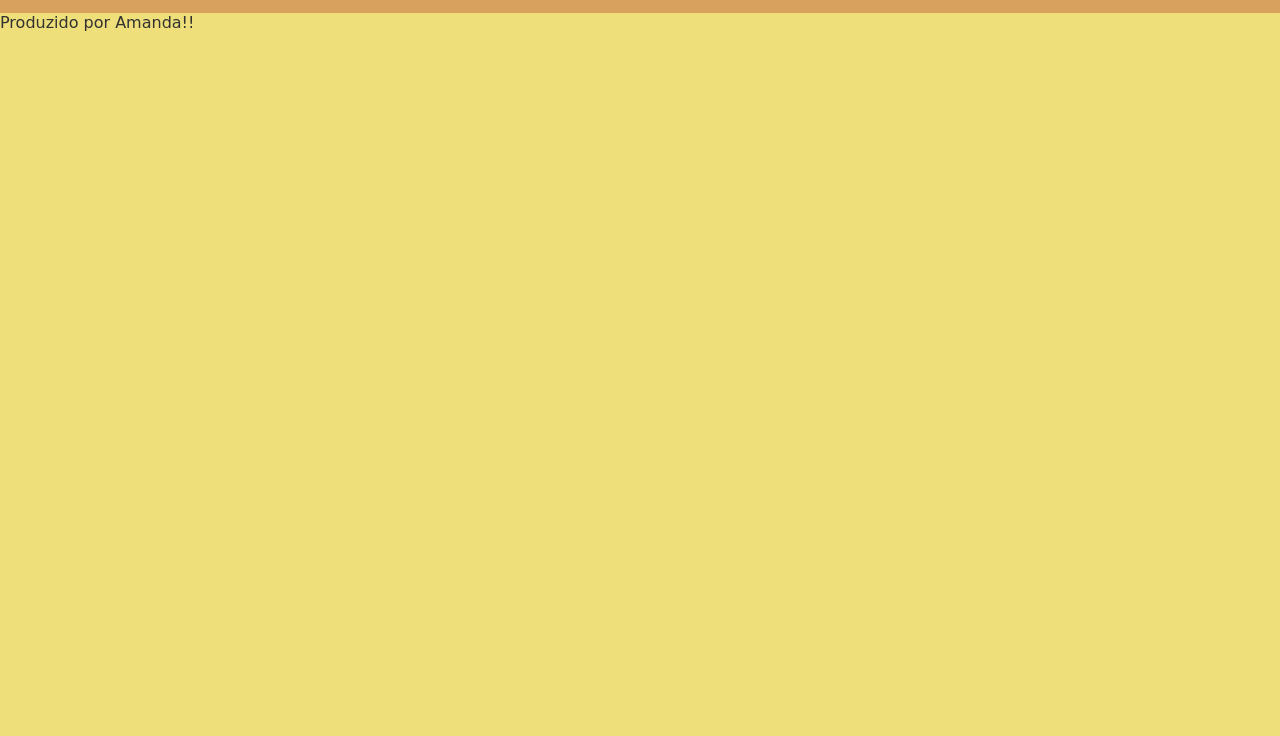
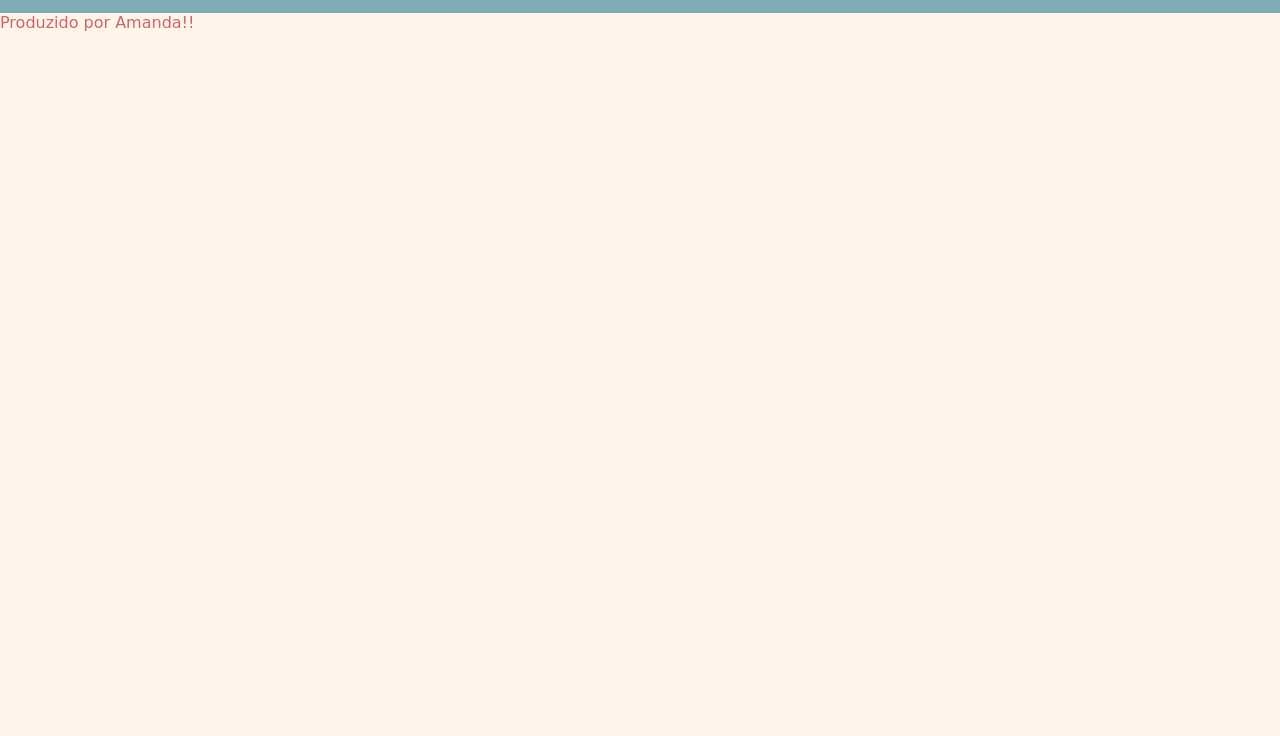
Before and after one commit to AmandaSatow/3F-2projeto, a plain HTML site: page index.html in a window 1280 px wide. Shown: the part 64-800 px from the top of the page. Drawn offline with Linux system fonts and the light colour scheme; a web font is replaced by a local one.

Commit message:
26-09-2024

```diff
--- /dev/null
+++ b/graficos/informacoesGlobais.js
@@ -0,0 +1,3 @@
+const url = 'https://raw.githubusercontent.com/guilhermeonrails/api/main/dados-globais.json'
+
+console.log(url);
--- a/index.html
+++ b/index.html
@@ -21,5 +21,6 @@
         <footer>
             Produzido por Amanda!!
         </footer>
+    <script src="graficos/informacoesGlobais.js"></script>
 </body>
 </html>
--- a/style.css
+++ b/style.css
@@ -1,10 +1,10 @@
 @import url('https://fonts.googleapis.com/css2?family=Playfair+Display:ital,wght@0,400..900;1,400..900&family=Playpen+Sans:wght@100..800&display=swap');
 
 :root{
-    --cor-de-fundo: #EEDF7A;
-    --cor-primaria: #343131;
-    --cor-secundaria: #A04747;
-    --cor-terciaria: #D8A25E;
+    --cor-de-fundo: #FFF4EA;
+    --cor-primaria: #C96868;
+    --cor-secundaria: #FADFA1;
+    --cor-terciaria: #7EACB5;
     --fonte: "Playpen Sans", cursive;
 }
 
```
